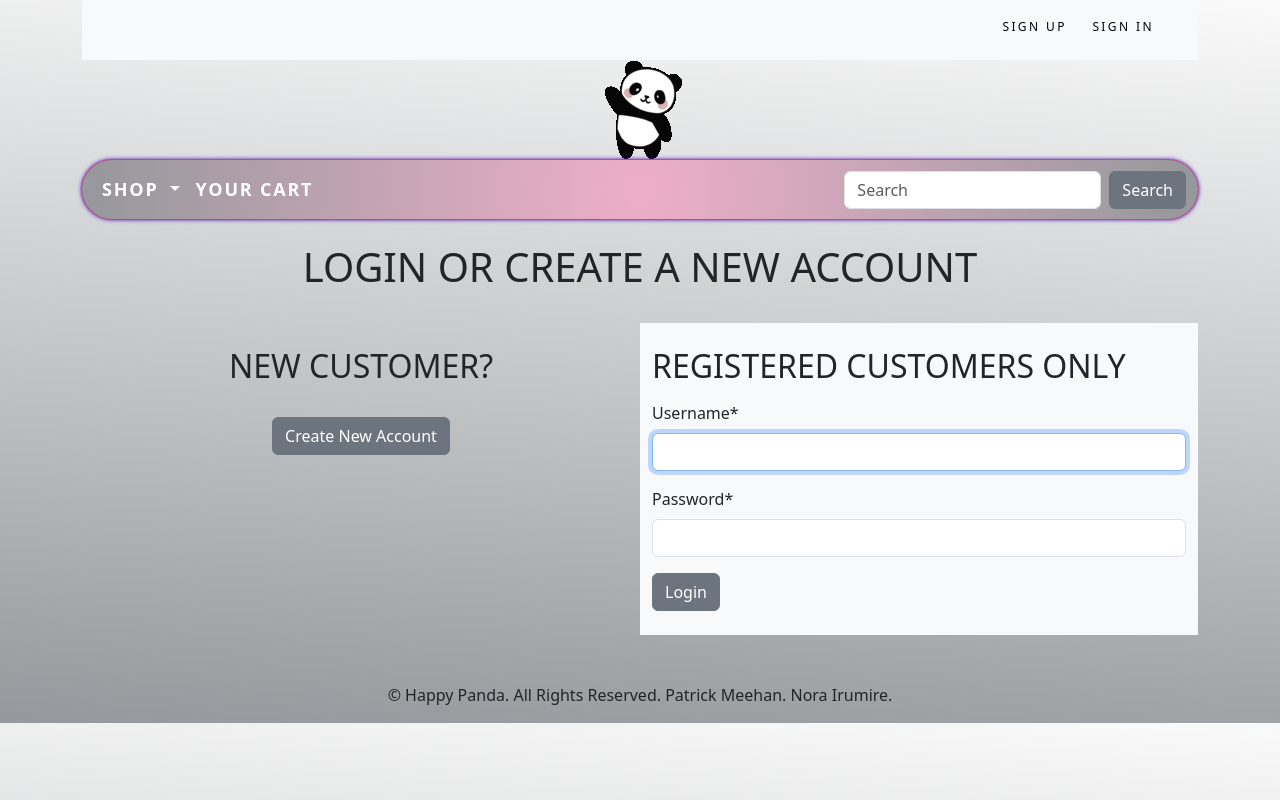
After one commit to patrick-meehan-1/pet-shop-project, a Django app: page /accounts/login/ in a window 1280 px wide. The commit adds this page. Run offline with Django 4.2, Linux system fonts and the light colour scheme; data that the repository does not hold is empty; parts of the project's set-up code (start-up, migrations or seed data) failed here and were passed over; some libraries are stand-ins or nearby versions.

Commit message:
added basic signup, login, logout and will work on adding icons to the project

```diff
--- /dev/null
+++ b/accounts/templates/registration/login.html
@@ -0,0 +1,39 @@
+{% extends "base.html" %}
+{% load static %}
+{% load crispy_forms_tags %}
+{% block metadescription %}
+    Sign in and enjoy the variety of stunning and comfy cushions.
+{% endblock %}
+{% block title %}
+    Login - Perfect Cushion Store
+{% endblock %}
+{% block content %}
+    <div class="container">
+        <br>
+        <h1 class="my_title text-center">Login or Create a New Account</h1>
+        <br>
+        <div class="row">
+            <div class="col-12 col-sm-12 col-md-12 col-lg-6 text-center my_custom_div">
+                <br>
+                <h2 class="my_title">New Customer?</h2>
+                <br>
+                <a href="{% url 'signup' %}" class="btn btn-secondary">Create New Account</a>
+            </div>
+            <div class="col-12 col-sm-12 col-md-12 col-lg-6 bg-light">
+                <div>
+                    <br>
+                    <h2 class="my_title">Registered Customers Only</h2>
+                    <form method="post">
+                        {% csrf_token %}
+                        <p>{{ form | crispy }}</p>
+                        <button type="submit" class="btn btn-secondary">Login</button>
+                    </form>
+                    <br>
+                </div>
+
+            </div>
+        </div>
+        <br>
+    </div>
+    <br>
+{% endblock %}
--- /dev/null
+++ b/accounts/urls.py
@@ -0,0 +1,7 @@
+from django.urls import path
+from shop import views
+from .views import SignUpView
+
+urlpatterns = [
+    path('create/', SignUpView.as_view(), name='signup'),
+]
--- a/onlineshop/urls.py
+++ b/onlineshop/urls.py
@@ -21,6 +21,8 @@ from django.conf.urls.static import static
 
 urlpatterns = [
     path('admin/', admin.site.urls),
+    path('accounts/', include('django.contrib.auth.urls')),
+    path('accounts/', include('accounts.urls')),
     path('', include('shop.urls')),
     path('search/', include('search_app.urls')),
 ]+ static(settings.MEDIA_URL, document_root=settings.MEDIA_ROOT)
--- a/shop/templates/base.html
+++ b/shop/templates/base.html
@@ -19,6 +19,11 @@ crossorigin="anonymous"
 </head>
 <body id="body-background">
     <div class="container">
+        <div class="container-fluid bg-light navbar-fixed-top
+        my_top_navbar_div">
+            {% include 'top-navbar.html' %}
+        </div>
+
 {% include 'header.html' %}
 {% include 'navbar.html' %}
 {% block content %}
--- /dev/null
+++ b/shop/templates/top-navbar.html
@@ -0,0 +1,24 @@
+<div class="container">
+    <div class="my_custom_menu">
+        <ul>
+            {% if user.is_authenticated %}
+            <li>
+                Welcome, <a href="#" class="dropdown-toggle" data-bs-toggle="dropdown"
+                aria-haspopup="true" aria-expanded="false">{{ user.username }}
+                <i class="fas fa-user-circle"></i></a>
+            </li>
+            <li>
+                <a href="{% url 'logout' %}">Sign Out <i class="fas fa-sign-out-alt"></i></a>
+            </li>
+            {% else %}
+            <li>
+                <a href="{% url 'signup' %}">Sign Up <i class="fas fa-user-plus"></i></a>
+            </li>
+            <li>
+                <a href="{% url 'login' %}">Sign In <i class="fas fa-sign-in-alt"></i></a>
+            </li>
+            {% endif %}
+        </ul>
+
+    </div>
+</div>
--- a/static/css/custom.css
+++ b/static/css/custom.css
@@ -181,3 +181,40 @@ nav:hover {
 .left-pad {
     padding-left: 2em;
 }
+
+.errorlist li {
+    color: red;
+    font-weight: bold;
+}
+
+.my_custom_div {
+    margin-bottom: 20px !important;
+}
+
+.my_top_navbar_div {
+    height: 60px;
+    line-height: 50px;
+}
+
+.my_custom_menu {
+    text-align: right !important;
+}
+
+.my_custom_menu ul li {
+    list-style: none;
+    color: #000;
+    text-transform: uppercase;
+    letter-spacing: .2em;
+    font-size: 12px;
+    padding-right: 20px;
+    display: inline;
+}
+
+.my_custom_menu ul li a {
+    text-decoration: none;
+    color: #000;
+    list-style: none;
+    text-transform: uppercase;
+    letter-spacing: .2em;
+    font-size: 12px;
+}
```
Also changed, not shown: accounts/templates/registration/signup.html (added, +34 -0 lines), accounts/views.py (+21 -2 lines), onlineshop/settings.py (+8 -0 lines).
